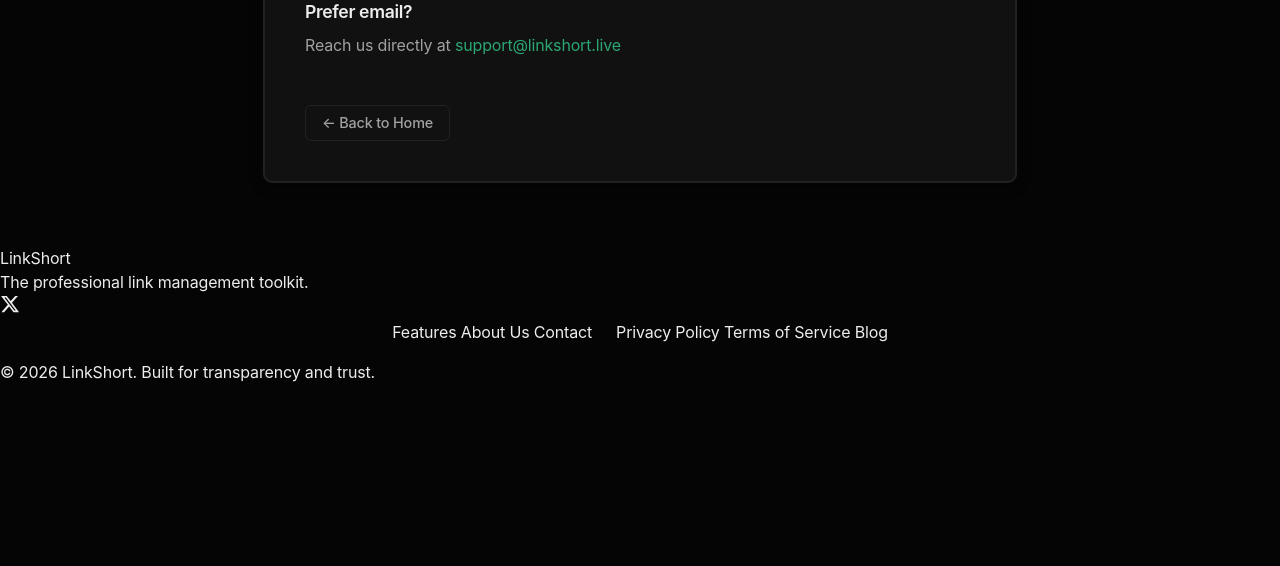
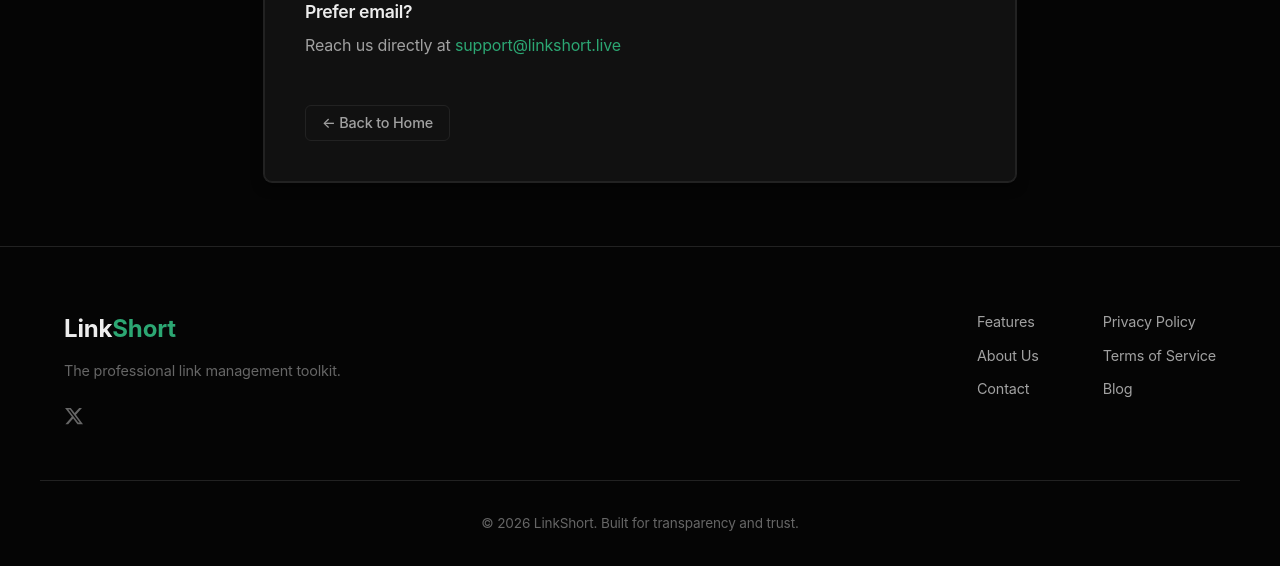
Before and after one commit to linkshortfree/linkshort, a Flask app: page /contact in a window 1280 px wide. Shown: the part 960-1526 px from the top of the page. Before the commit the page ends 1342 px from the top, so only its background shows below. Run offline with Flask 3, Linux system fonts and the light colour scheme.

Commit message:
style: implement professional 3-column footer layout

```diff
--- a/static/css/style.css
+++ b/static/css/style.css
@@ -506,21 +506,99 @@ padding: 0 1.5rem;
     color: var(--text-primary);
 }
 
-/* Footer Minimal */
-.saas-footer {
+/* === FOOTER === */
+.main-footer {
     border-top: 1px solid var(--border-subtle);
-    padding: 2rem 0;
-    margin-top: 4rem;
-    text-align: center;
-    font-size: 0.85rem;
+    background: var(--bg-primary);
+    padding: 4rem 0 2rem;
+    margin-top: auto;
+}
+
+.footer-container {
+    max-width: 1200px;
+    margin: 0 auto;
+    padding: 0 1.5rem;
+    display: flex;
+    justify-content: space-between;
+    align-items: flex-start;
+    flex-wrap: wrap;
+    gap: 3rem;
+}
+
+.footer-brand {
+    max-width: 300px;
+}
+
+.footer-brand .logo {
+    font-size: 1.5rem;
+    font-weight: 700;
+    color: var(--text-primary);
+    margin-bottom: 0.75rem;
+}
+
+.footer-brand .logo span {
+    color: var(--accent-primary);
+}
+
+.footer-brand p {
     color: var(--text-tertiary);
+    font-size: 0.9rem;
+    line-height: 1.6;
+    margin-bottom: 1.5rem;
+}
+
+.social-links a {
+    color: var(--text-tertiary);
+    transition: color 0.2s;
+    display: inline-block;
+}
+
+.social-links a:hover {
+    color: var(--text-primary);
 }
 
 .footer-links {
     display: flex;
-    justify-content: center;
-    gap: 1.5rem;
-    margin-bottom: 1rem;
+    gap: 4rem;
+}
+
+.footer-col {
+    display: flex;
+    flex-direction: column;
+    gap: 0.75rem;
+}
+
+.footer-col a {
+    color: var(--text-secondary);
+    font-size: 0.9rem;
+    transition: color 0.2s;
+}
+
+.footer-col a:hover {
+    color: var(--accent-primary);
+}
+
+.footer-bottom {
+    max-width: 1200px;
+    margin: 3rem auto 0;
+    padding: 2rem 1.5rem 0;
+    border-top: 1px solid var(--border-subtle);
+    text-align: center;
+    color: var(--text-tertiary);
+    font-size: 0.85rem;
+}
+
+@media (max-width: 768px) {
+    .footer-container {
+        flex-direction: column;
+        gap: 2rem;
+    }
+
+    .footer-links {
+        width: 100%;
+        justify-content: space-between;
+        gap: 2rem;
+    }
 }
 
 /* Cookie Banner */
```
